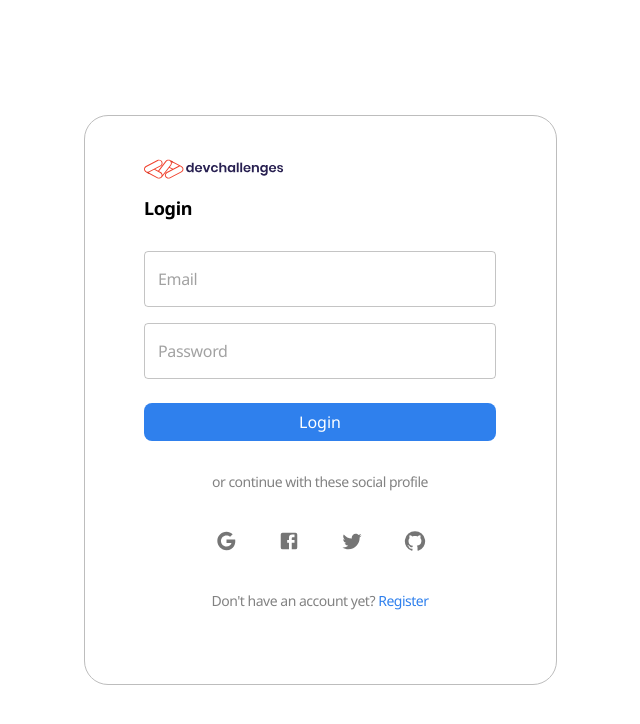
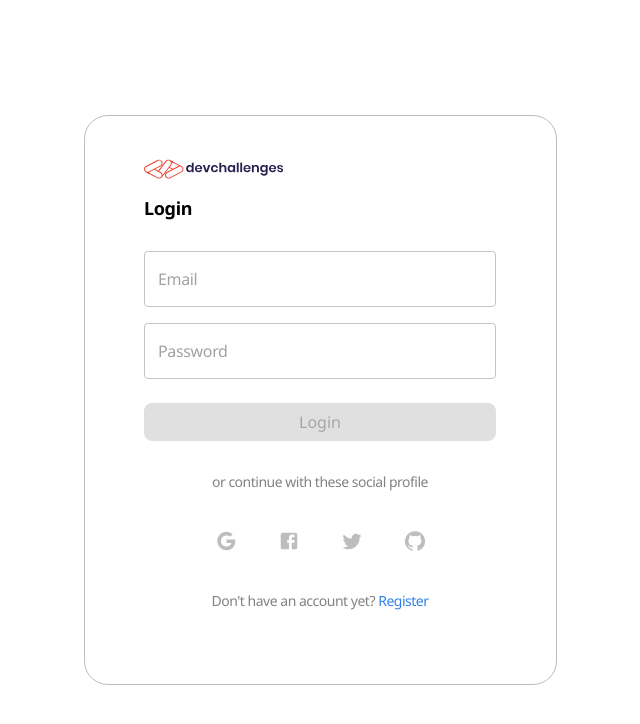
Before and after one commit to bibmode/nextauth-app, a Next.js app: page /login in a window 1280 px wide. Shown: the top 724 px of the page, without its empty margins (320-960 px from the left). Built offline with nearby package versions, Linux system fonts and the light colour scheme; no server answers.

Commit message:
disabled button on loading in login page

```diff
--- a/components/login/Login.js
+++ b/components/login/Login.js
@@ -106,7 +106,6 @@ const Login = () => {
 
   return (
     <div className={styles.container}>
-      {loading && <LinearProgress className={styles.loading} />}
       <div className={styles.wrapper}>
         <Container maxWidth="sm">
           <img src="devchallenges.svg" alt="logo" />
@@ -172,6 +171,7 @@ const Login = () => {
               disableElevation
               fullWidth
               sx={{ textTransform: "none" }}
+              disabled={!loading}
             >
               {toggleForm ? "Register" : "Login"}
             </SubmitButton>
@@ -184,6 +184,7 @@ const Login = () => {
             <IconButton
               aria-label="google"
               onClick={() => handleClick("google")}
+              disabled={!loading}
             >
               <GoogleIcon sx={{ fontSize: 22 }} />
             </IconButton>
@@ -191,6 +192,7 @@ const Login = () => {
             <IconButton
               aria-label="facebook"
               onClick={() => handleClick("facebook")}
+              disabled={!loading}
             >
               <FacebookIcon sx={{ fontSize: 22 }} />
             </IconButton>
@@ -198,6 +200,7 @@ const Login = () => {
             <IconButton
               aria-label="twitter"
               onClick={() => handleClick("twitter")}
+              disabled={!loading}
             >
               <TwitterIcon sx={{ fontSize: 22 }} />
             </IconButton>
@@ -205,6 +208,7 @@ const Login = () => {
             <IconButton
               aria-label="github"
               onClick={() => handleClick("github")}
+              disabled={!loading}
             >
               <GitHubIcon sx={{ fontSize: 22 }} />
             </IconButton>
```
